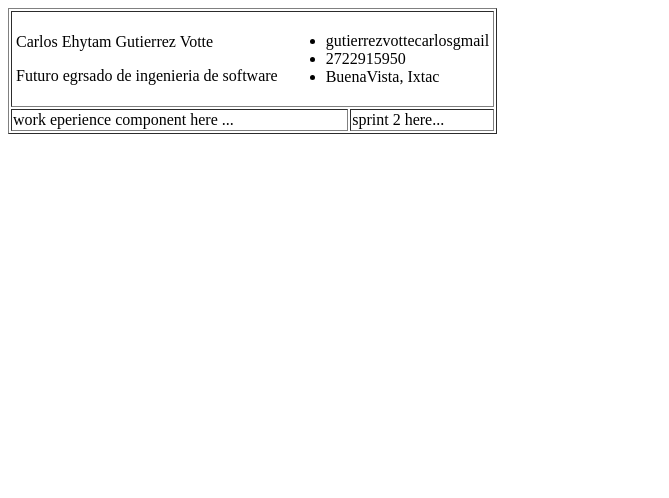
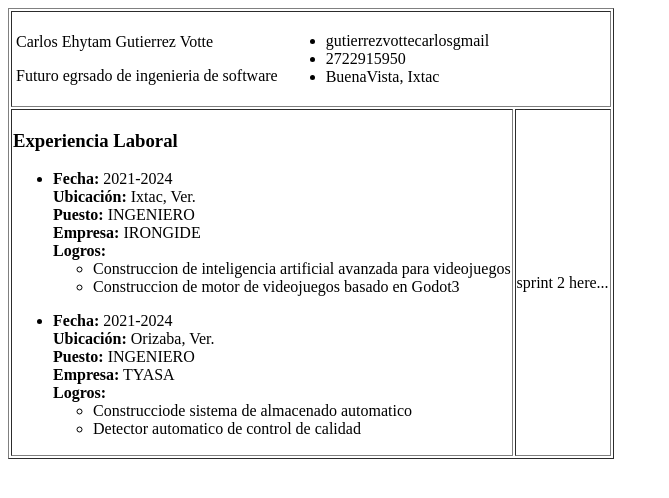
Before and after one commit to Lord17Charly/pruebas-proyect, an Angular app: page / in a window 1280 px wide. Shown: the top 498 px of the page, without its empty margins (0-669 px from the left). Built offline with nearby package versions, Linux system fonts and the light colour scheme.

Commit message:
add work_experience bramch #2

```diff
--- a/src/app/app.component.html
+++ b/src/app/app.component.html
@@ -6,7 +6,7 @@
 </tr>
 <tr>
     <td>
-        work eperience component here ...
+        <app-work-experience></app-work-experience>
     </td>
     <td>
         sprint 2 here...
--- a/src/app/app.component.ts
+++ b/src/app/app.component.ts
@@ -1,10 +1,11 @@
 import { Component } from '@angular/core';
 import { RouterOutlet } from '@angular/router';
 import { HeaderComponent } from './header/header.component';
+import { WorkExperienceComponent } from './work-experience/work-experience.component';
 @Component({
   selector: 'app-root',
   standalone: true,
-  imports: [RouterOutlet,HeaderComponent],
+  imports: [RouterOutlet,HeaderComponent,WorkExperienceComponent],
   templateUrl: './app.component.html',
   styleUrl: './app.component.css'
 })
--- /dev/null
+++ b/src/app/work-experience/work-experience.component.html
@@ -0,0 +1,15 @@
+<h3>Experiencia Laboral</h3>
+<ul *ngFor="let work of workExperience">
+    <li>
+        <strong>Fecha:</strong> {{work.fecha}} <br>
+        <strong>Ubicación:</strong> {{work.ubicacion}} <br>
+        <strong>Puesto:</strong> {{work.puesto}} <br>
+        <strong>Empresa:</strong> {{work.empresa}} <br>
+        <strong>Logros:</strong>
+        <ul>
+            <li *ngFor="let logro of work.logros">
+                {{logro.descripcion}}
+            </li>
+        </ul>
+    </li>
+</ul>
--- /dev/null
+++ b/src/app/work-experience/work-experience.component.ts
@@ -0,0 +1,37 @@
+import { Component } from '@angular/core';
+import { CommonModule } from '@angular/common';
+@Component({
+  selector: 'app-work-experience',
+  standalone: true,
+  imports: [CommonModule],
+  templateUrl: './work-experience.component.html',
+  styleUrl: './work-experience.component.css'
+})
+export class WorkExperienceComponent {
+workExperience : Array<any>=[];
+ngOnInit(): void{
+  let work1={
+    fecha:"2021-2024",
+    ubicacion:"Ixtac, Ver.",
+    puesto: "INGENIERO",
+    empresa: "IRONGIDE",
+    logros:[
+      {descripcion:"Construccion de inteligencia artificial avanzada para videojuegos"},
+      {descripcion:"Construccion de motor de videojuegos basado en Godot3"}
+    ]
+  };
+  let work2={
+    fecha:"2021-2024",
+    ubicacion:"Orizaba, Ver.",
+    puesto: "INGENIERO",
+    empresa: "TYASA",
+    logros:[
+      {descripcion:"Construcciode sistema de almacenado automatico"},
+    {descripcion:"Detector automatico de control de calidad"}
+    ]
+  };
+  this.workExperience.push(work1);
+  this.workExperience.push(work2);
+  console.log(this.workExperience);
+}
+}
```
Also changed, not shown: src/app/work-experience/work-experience.component.css (added), 1 other file (tests, documents, lock files or other folders).
